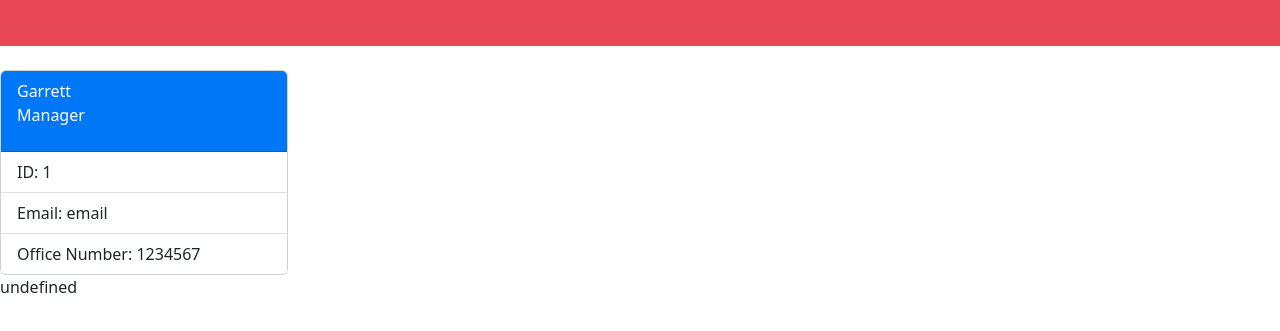
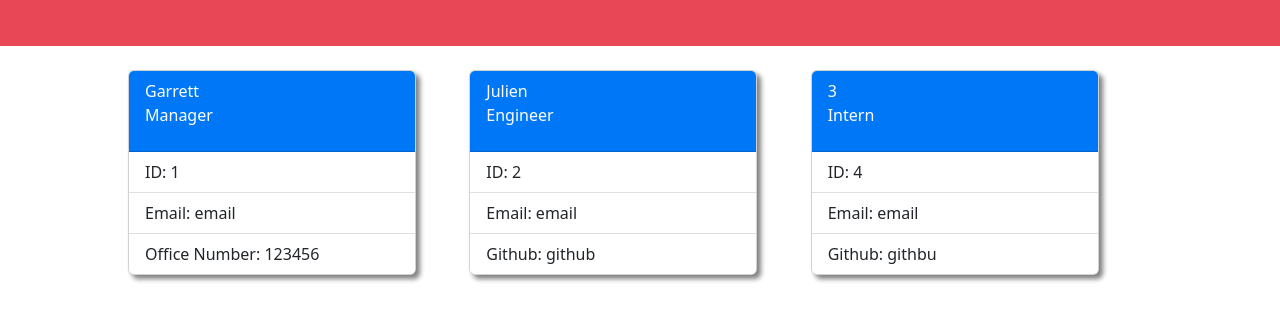
Before and after one commit to GarrettAnderson/team-profile-generator, a website: page index.html in a window 1280 px wide. Shown: the part 125-456 px from the top of the page. Drawn offline with nearby package versions, Linux system fonts and the light colour scheme.

Commit message:
added box shadow to the cards. updated the teamMemberHTML and managerHTML variables to equal an empty string.

```diff
--- a/assets/css/style.css
+++ b/assets/css/style.css
@@ -1,9 +1,20 @@
+.employee-info {
+    width: 80%;
+    margin: 0 auto;
+    display: grid;
+    grid-template-columns: 1fr 1fr 1fr;
+}
+
 .pageHeader {
     background-color: #E84756;
     text-align: center;
     color: #fff;
 }
 
+.card {
+    box-shadow: 4px 4px 5px grey;
+}
+
 .card-header {
     background-color: #0077F7 !important;
     color: #fff !important;
--- a/index.html
+++ b/index.html
@@ -17,7 +17,7 @@
 
       <main class="employee-info">
 
-            <div class="card" style="width: 18rem;">
+            <div class="card manager" style="width: 18rem;">
                 <div class="card-header">
                 Garrett
                     <p>Manager</p>
@@ -25,10 +25,34 @@
                 <ul class="list-group list-group-flush">
                     <li class="list-group-item">ID: 1</li>
                     <li class="list-group-item">Email: email</li>
-                    <li class="list-group-item">Office Number: 1234567</li>
+                    <li class="list-group-item">Office Number: 123456</li>
                 </ul>
             </div>
-            undefined
+
+          <div class="card team-member" style="width: 18rem;">
+            <div class="card-header">
+            Julien
+                <p>Engineer</p>
+            </div>
+            <ul class="list-group list-group-flush">
+            <li class="list-group-item">ID: 2</li>
+            <li class="list-group-item">Email: email</li>
+            <li class="list-group-item">Github: github</li>
+            </ul>
+          </div>
+
+          <div class="card team-member" style="width: 18rem;">
+            <div class="card-header">
+            3
+                <p>Intern</p>
+            </div>
+            <ul class="list-group list-group-flush">
+            <li class="list-group-item">ID: 4</li>
+            <li class="list-group-item">Email: email</li>
+            <li class="list-group-item">Github: githbu</li>
+            </ul>
+          </div>
+
     </main>
 
     <script src="https://cdn.jsdelivr.net/npm/bootstrap@5.3.0-alpha1/dist/js/bootstrap.bundle.min.js" integrity="sha384-w76AqPfDkMBDXo30jS1Sgez6pr3x5MlQ1ZAGC+nuZB+EYdgRZgiwxhTBTkF7CXvN" crossorigin="anonymous"></script>
```
Also changed, not shown: index.js (+6 -6 lines).
